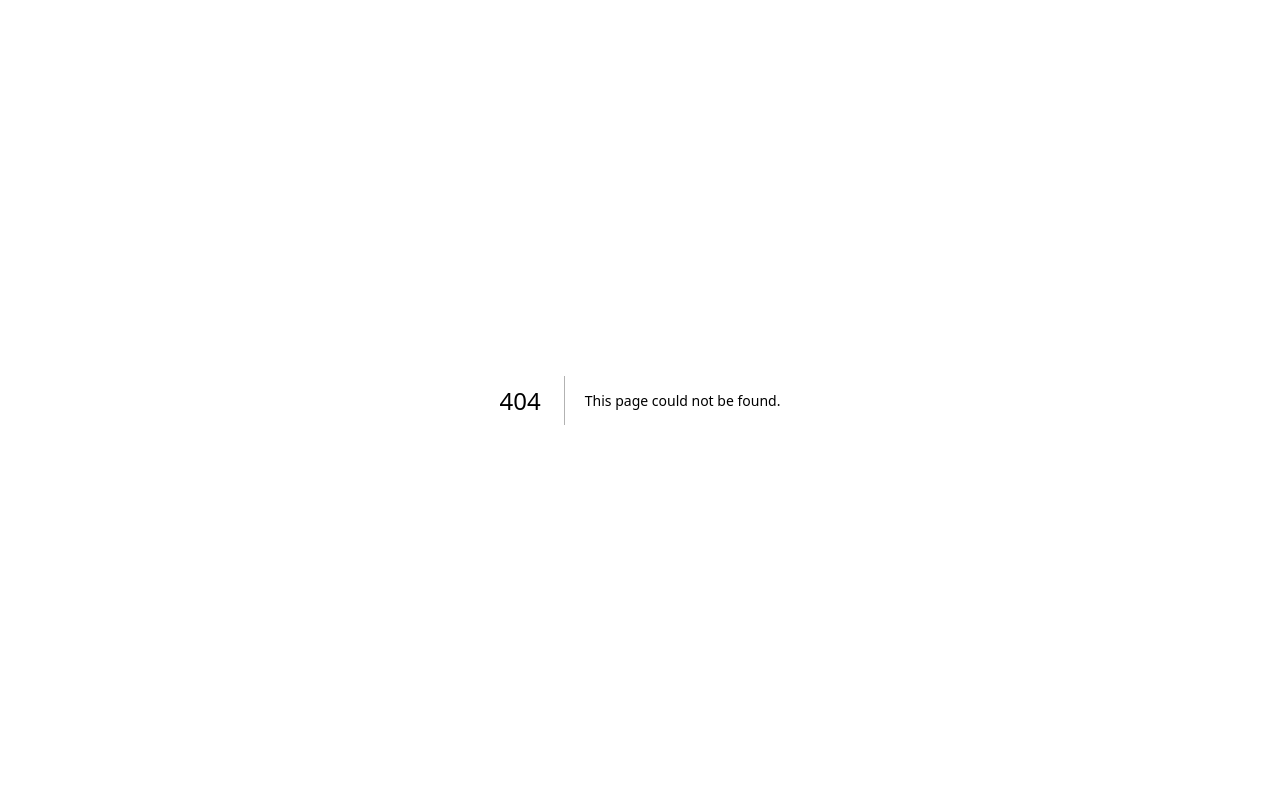
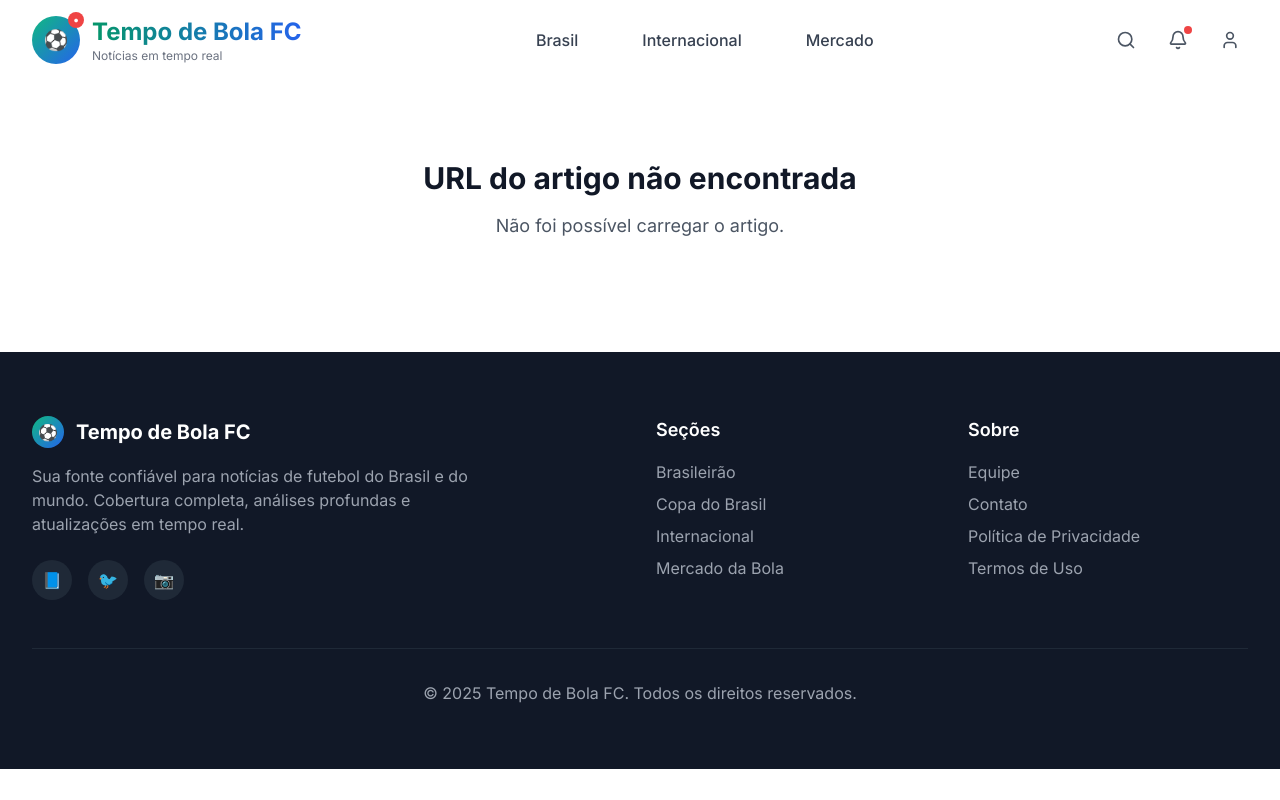
Before and after one commit to jardelcorreia/tempodebolafc, a Next.js app: page /article in a window 1280 px wide. Before the commit this address had no page. Built offline with nearby package versions, Linux system fonts and the light colour scheme.

Commit message:
Feat: Display article in iframe
- I will create a new ArticlePage component to display article content in an iframe.
- I will update the NewsCard component to link to the new ArticlePage.

```diff
--- /dev/null
+++ b/src/app/article/Article.tsx
@@ -0,0 +1,31 @@
+'use client';
+
+import { useSearchParams } from 'next/navigation';
+import Header from '@/components/Header';
+import Footer from '@/components/Footer';
+
+export default function Article() {
+  const searchParams = useSearchParams();
+  const url = searchParams.get('url');
+
+  return (
+    <div className="min-h-screen bg-white">
+      <Header />
+      <main className="pt-20">
+        {url ? (
+          <iframe src={url} className="w-full h-screen border-none" />
+        ) : (
+          <div className="text-center py-20">
+            <h3 className="text-3xl font-bold text-gray-900 mb-4">
+              URL do artigo não encontrada
+            </h3>
+            <p className="text-lg text-gray-600 max-w-md mx-auto mb-8">
+              Não foi possível carregar o artigo.
+            </p>
+          </div>
+        )}
+      </main>
+      <Footer />
+    </div>
+  );
+}
--- /dev/null
+++ b/src/app/article/page.tsx
@@ -0,0 +1,12 @@
+'use client';
+
+import { Suspense } from 'react';
+import Article from './Article';
+
+export default function ArticlePage() {
+  return (
+    <Suspense fallback={<div>Loading...</div>}>
+      <Article />
+    </Suspense>
+  );
+}
--- a/src/components/ArticleModal.tsx
+++ /dev/null
@@ -1,30 +0,0 @@
-'use client';
-
-import { NewsArticle } from '@/interfaces';
-import { X } from 'lucide-react';
-
-interface ArticleModalProps {
-  article: NewsArticle;
-  onClose: () => void;
-}
-
-export default function ArticleModal({ article, onClose }: ArticleModalProps) {
-  return (
-    <div className="fixed inset-0 bg-black bg-opacity-50 z-50 flex items-center justify-center">
-      <div className="bg-white rounded-lg shadow-2xl max-w-3xl w-full max-h-[90vh] overflow-y-auto">
-        <div className="sticky top-0 bg-white border-b p-4 flex justify-between items-center">
-          <h2 className="text-xl font-bold">{article.title}</h2>
-          <button onClick={onClose} className="p-2 rounded-full hover:bg-gray-200">
-            <X className="w-6 h-6" />
-          </button>
-        </div>
-        <div className="p-6">
-          {article.image && (
-            <img src={article.image} alt={article.title} className="w-full h-auto rounded-lg mb-4" />
-          )}
-          <p className="text-gray-700 leading-relaxed">{article.body}</p>
-        </div>
-      </div>
-    </div>
-  );
-}
--- a/src/components/NewsCard.tsx
+++ b/src/components/NewsCard.tsx
@@ -4,7 +4,6 @@ import { useState } from 'react';
 import { Clock, ExternalLink, Share2, Bookmark, Eye, MessageCircle, Heart } from 'lucide-react';
 import { NewsArticle } from '@/interfaces';
 import TimeAgo from './TimeAgo';
-import ArticleModal from './ArticleModal';
 
 interface NewsCardProps {
   article: NewsArticle;
@@ -15,7 +14,6 @@ interface NewsCardProps {
 export default function NewsCard({ article, index, variant = 'default' }: NewsCardProps) {
   const [isBookmarked, setIsBookmarked] = useState(false);
   const [isLiked, setIsLiked] = useState(false);
-  const [isModalOpen, setIsModalOpen] = useState(false);
 
   const handleShare = async () => {
     if (navigator.share) {
@@ -111,15 +109,15 @@ export default function NewsCard({ article, index, variant = 'default' }: NewsCa
 
         {/* Actions */}
         <div className="flex items-center justify-between">
-          <button
-            onClick={() => setIsModalOpen(true)}
+          <a
+            href={`/article?url=${encodeURIComponent(article.url)}`}
             className={`inline-flex items-center font-semibold bg-gradient-to-r from-emerald-500 to-blue-500 text-white hover:from-emerald-600 hover:to-blue-600 transition-all duration-300 transform hover:scale-105 active:scale-95 shadow-lg hover:shadow-xl rounded-xl ${
               variant === 'featured' ? 'px-6 py-3 text-base' : 'px-4 py-2 text-sm'
             }`}
           >
             Leia mais
             <ExternalLink className={`ml-2 ${variant === 'featured' ? 'w-5 h-5' : 'w-4 h-4'}`} />
-          </button>
+          </a>
 
           <div className="flex items-center space-x-2">
             <button
@@ -157,8 +155,6 @@ export default function NewsCard({ article, index, variant = 'default' }: NewsCa
 
       {/* Hover overlay effect */}
       <div className="absolute inset-0 bg-gradient-to-br from-emerald-500/5 to-blue-500/5 opacity-0 group-hover:opacity-100 transition-opacity duration-300 pointer-events-none rounded-2xl"></div>
-
-      {isModalOpen && <ArticleModal article={article} onClose={() => setIsModalOpen(false)} />}
     </article>
   );
 }
```
